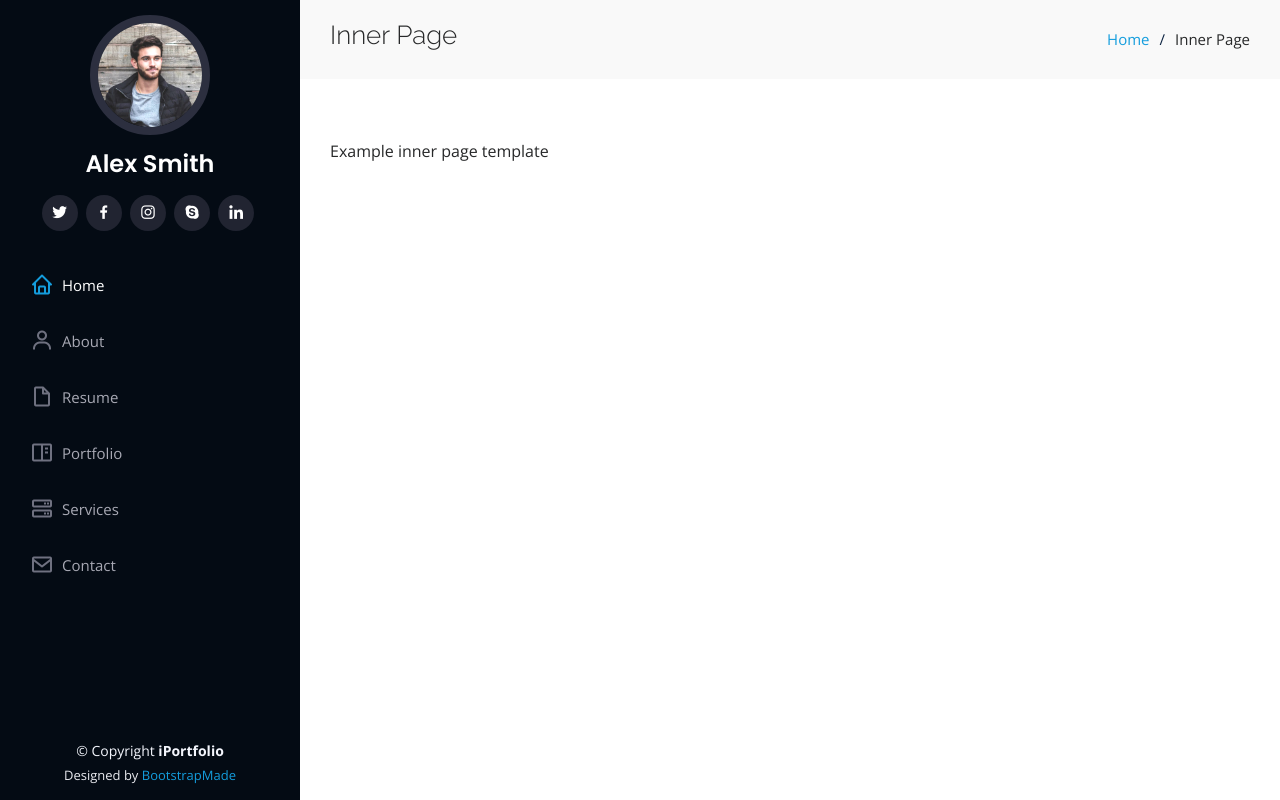
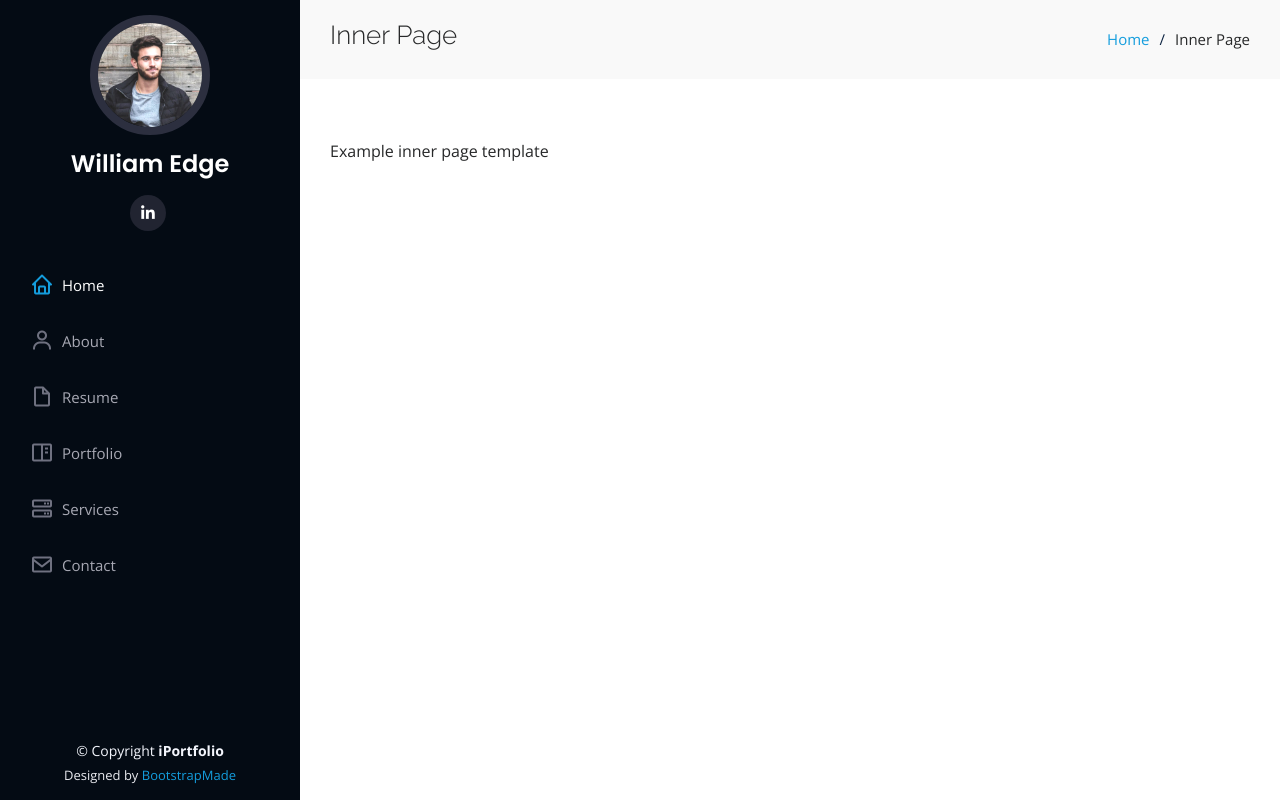
Before and after one commit to williamedge/williamedge.github.io, a plain HTML site: page inner-page.html in a window 1280 px wide. Drawn offline with nearby package versions, Linux system fonts and the light colour scheme.

Commit message:
Update inner-page.html

```diff
--- a/inner-page.html
+++ b/inner-page.html
@@ -47,12 +47,12 @@
 
       <div class="profile">
         <img src="assets/img/profile-img.jpg" alt="" class="img-fluid rounded-circle">
-        <h1 class="text-light"><a href="index.html">Alex Smith</a></h1>
+        <h1 class="text-light"><a href="index.html">William Edge</a></h1>
         <div class="social-links mt-3 text-center">
-          <a href="#" class="twitter"><i class="bx bxl-twitter"></i></a>
-          <a href="#" class="facebook"><i class="bx bxl-facebook"></i></a>
-          <a href="#" class="instagram"><i class="bx bxl-instagram"></i></a>
-          <a href="#" class="google-plus"><i class="bx bxl-skype"></i></a>
+<!--           <a href="#" class="twitter"><i class="bx bxl-twitter"></i></a> -->
+<!--           <a href="#" class="facebook"><i class="bx bxl-facebook"></i></a> -->
+<!--           <a href="#" class="instagram"><i class="bx bxl-instagram"></i></a>
+          <a href="#" class="google-plus"><i class="bx bxl-skype"></i></a> -->
           <a href="#" class="linkedin"><i class="bx bxl-linkedin"></i></a>
         </div>
       </div>
```
